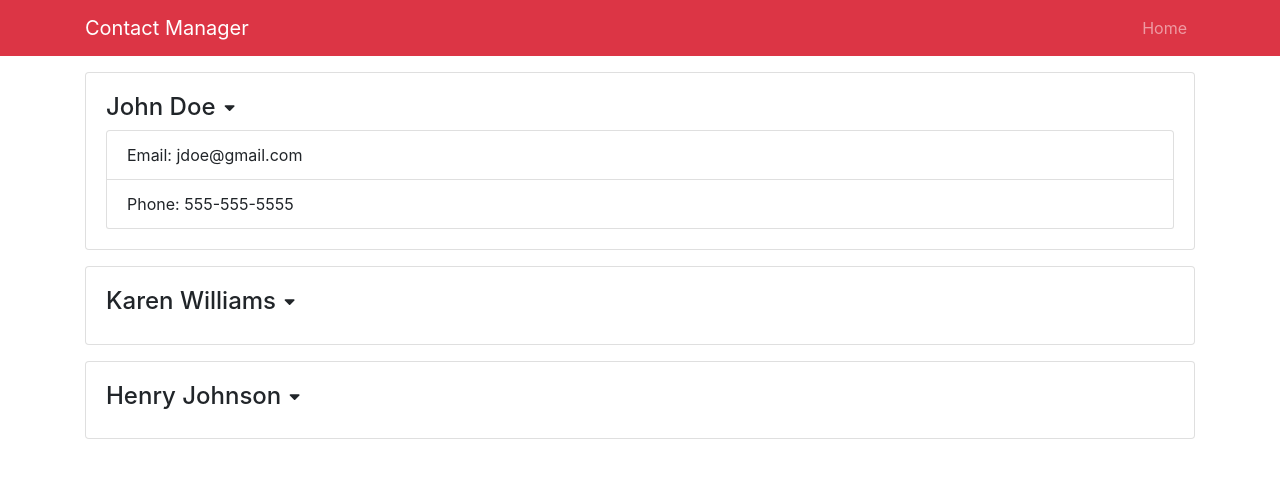
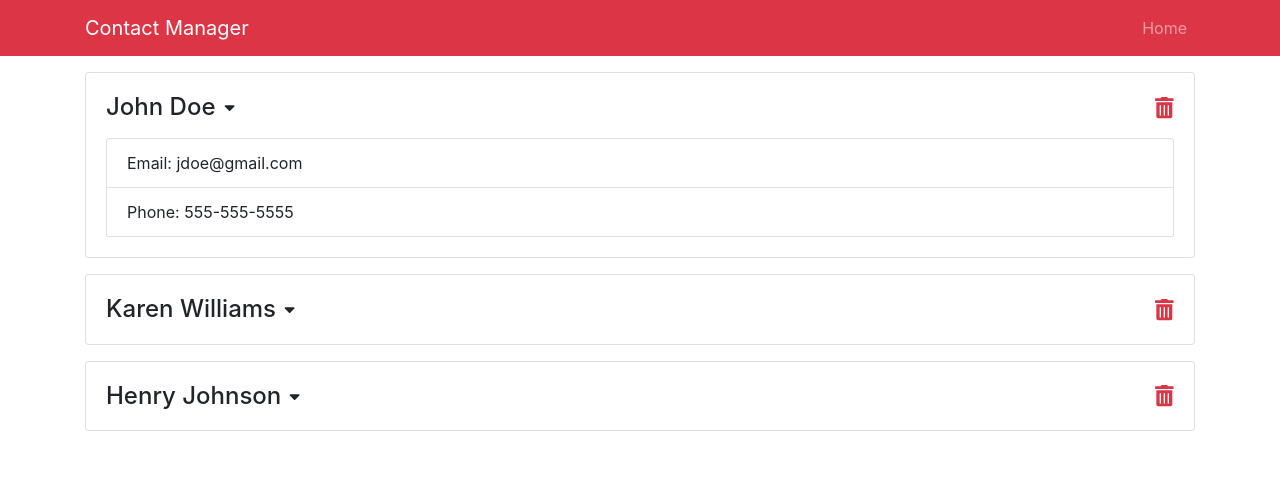
Before and after one commit to blyndaruk/react-learn-contacs-manager, a React (Create React App) app: page / in a window 1280 px wide. Both pictures are taken after a click on the button "John Doe". Shown: the top 478 px of the page. Built offline with nearby package versions, Linux system fonts and the light colour scheme.

Commit message:
update contact

```diff
--- a/src/components/Contact/Contact.js
+++ b/src/components/Contact/Contact.js
@@ -2,7 +2,7 @@ import React, { Component } from 'react';
 
 import PropTypes from 'prop-types';
 import { FontAwesomeIcon } from '@fortawesome/react-fontawesome';
-import { faSortDown } from '@fortawesome/free-solid-svg-icons'
+import { faSortDown, faTrashAlt } from '@fortawesome/free-solid-svg-icons'
 
 import './Contact.scss';
 
@@ -11,20 +11,29 @@ class Contact extends Component {
     showContactInfo: false,
   };
 
-  onClickHandle = () => {
+  onExpand = () => {
     this.setState({
       showContactInfo: !this.state.showContactInfo,
     });
+  };
+
+  onDelete = () => {
+    this.props.deleteClickHandler();
+    console.log('remove');
+    // this.setState({
+    //   showContactInfo: !this.state.showContactInfo,
+    // });
   };
 
   render() {
     const { name, email, phone } = this.props.contact;
     return (
       <div className="card card-body mb-3">
+        <div className="card__head d-flex align-items-center">
           <h4
-          className='contact-title'
+            className="contact-title mb-0"
             role="button"
-          onClick={this.onClickHandle.bind(this, name)}
+            onClick={this.onExpand}
           >
             {name}
             <FontAwesomeIcon
@@ -34,8 +43,18 @@ class Contact extends Component {
               icon={faSortDown}
             />
           </h4>
+          <FontAwesomeIcon
+            className="ml-auto"
+            title="Remove contact"
+            role="button"
+            size="lg"
+            color="#dc3545"
+            icon={faTrashAlt}
+            onClick={this.onDelete}
+          />
+        </div>
         {this.state.showContactInfo
-         ? (<ul className="list-group border-0">
+         ? (<ul className="list-group border-0 mt-3">
             <li className="list-group-item">Email: {email}</li>
             <li className="list-group-item">Phone: {phone}</li>
           </ul>)
@@ -47,6 +66,7 @@ class Contact extends Component {
 
 Contact.propTypes = {
   contact: PropTypes.object.isRequired,
+  deleteClickHandler: PropTypes.func.isRequired,
 };
 
 export default Contact;
--- a/src/components/Contacts/Contact.js
+++ b/src/components/Contacts/Contact.js
@@ -26,6 +26,17 @@ class Contacts extends Component {
     ]
   };
 
+  deleteContact = (id) => {
+    const { contacts } = this.state;
+    const newContacts = contacts.filter(contact =>
+      contact.id !== id
+    );
+
+    this.setState({
+      contacts: newContacts
+    });
+  };
+
   render() {
     const { contacts } = this.state;
 
@@ -35,6 +46,7 @@ class Contacts extends Component {
           <Contact
             key={contact.id}
             contact={contact}
+            deleteClickHandler={this.deleteContact.bind(this, contact.id)}
           />
         )}
       </Fragment>
```
Also changed, not shown: src/context.js (added). Lines whose indentation alone changed are shown as unchanged.
